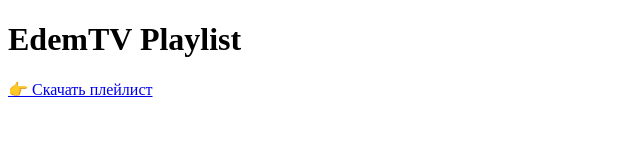
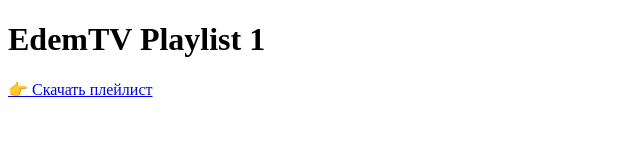
Before and after one commit to SafeOwn/safeown.github.io, a plain HTML site: page index.html in a window 1280 px wide. Shown: the full height of the page, 0-640 px from the left. Drawn offline with Linux system fonts and the light colour scheme.

Commit message:
Update index.html

```diff
--- a/index.html
+++ b/index.html
@@ -5,7 +5,7 @@
   <title>EdemTV</title>
 </head>
 <body>
-  <h1>EdemTV Playlist</h1>
+  <h1>EdemTV Playlist 1</h1>
   <p><a href="iptv-playlist-edem/EdemTV-main.m3u">👉 Скачать плейлист</a></p>
 </body>
 </html>
```
